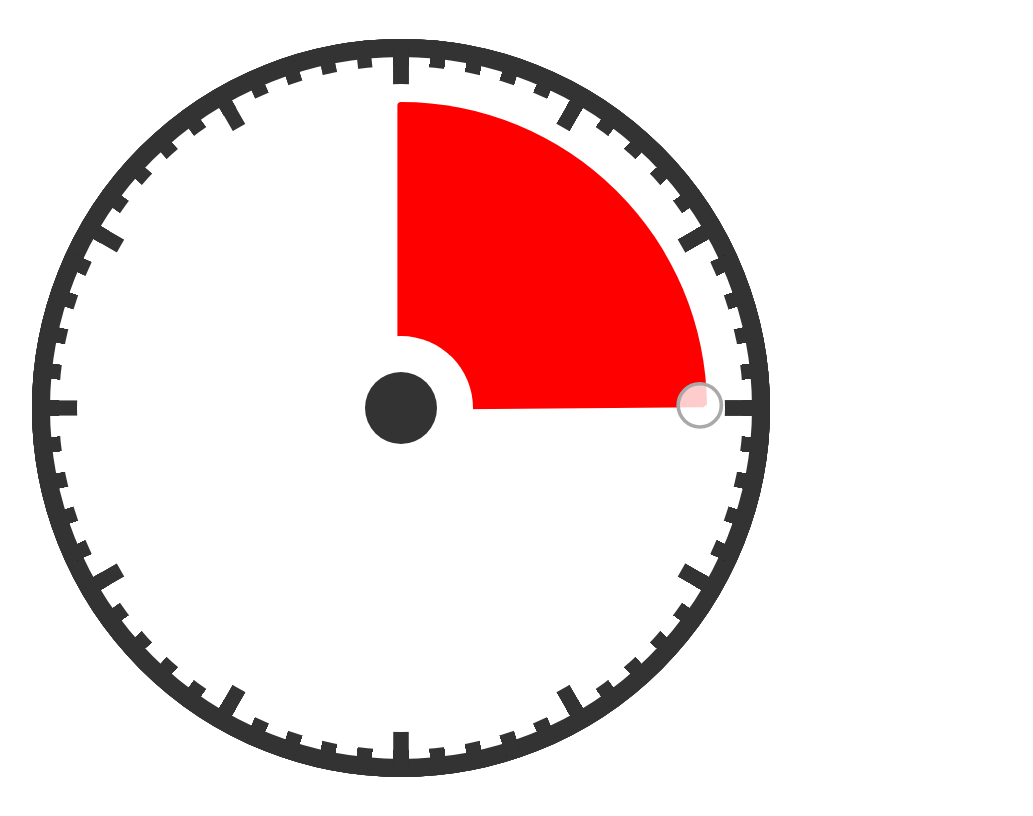
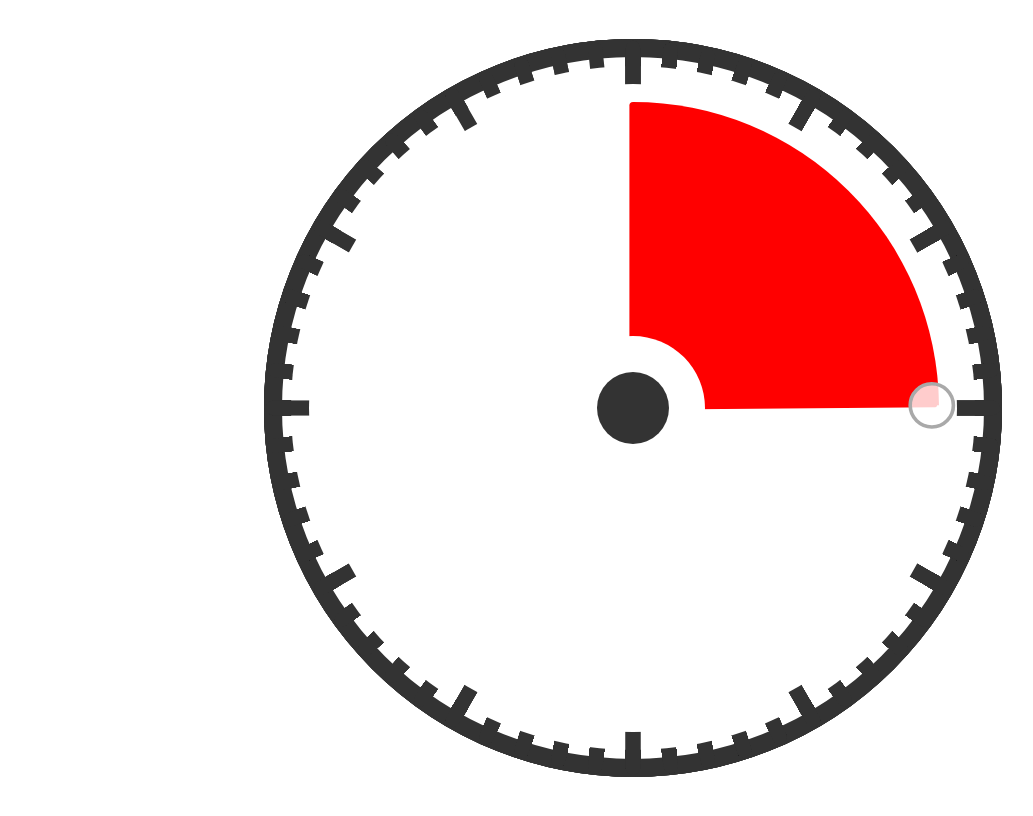
Before and after one commit to se-keller/timebox-webapp, a plain HTML site: page index.html in a window 1280 px wide. Shown: the whole page, without its empty margins (7-1040 px from the left). Drawn offline with Linux system fonts and the light colour scheme.

Commit message:
centering the canvas

```diff
--- a/index.html
+++ b/index.html
@@ -6,8 +6,9 @@
 
 <body>
 
-<canvas id="timebox">
-</canvas>
+<div style="text-align:center;">
+	<canvas id="timebox" />
+</div>
 
 </body>
 </html>
--- a/js/TimeboxWidget.js
+++ b/js/TimeboxWidget.js
@@ -12,8 +12,9 @@ document.addEventListener("DOMContentLoaded", function(event) {
 
 function drawClock(minutes) {
 	canvas = document.getElementById("timebox");
-	canvas.width  = window.innerWidth;
-	canvas.height = window.innerHeight;
+	var diameter = Math.min(window.innerHeight, window.innerWidth)
+	canvas.width  = diameter;
+	canvas.height = diameter;
 
 
 	canvas.addEventListener("mousedown", mouseDownListener, false);
@@ -26,7 +27,7 @@ function drawClock(minutes) {
 
 
 	ctx = canvas.getContext("2d");
-	radius = Math.min(canvas.height, canvas.width) / 2;
+	radius = diameter / 2;
 	ctx.translate(radius, radius);
 	radius = radius * 0.90
   	countdown = new Countdown(minutes, function(minute, second){
```
